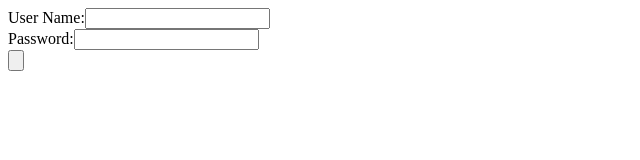
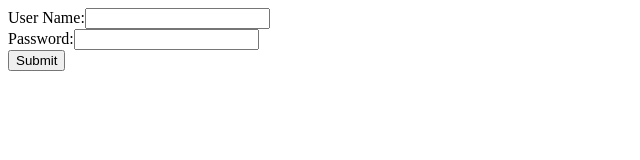
Before and after one commit to sunilbgp/sunilbgp.github.io, a plain HTML site: page index.html in a window 1280 px wide. Shown: the whole page, without its empty margins (0-640 px from the left). Drawn offline with Linux system fonts and the light colour scheme.

Commit message:
Update index.html

```diff
--- a/index.html
+++ b/index.html
@@ -5,7 +5,7 @@
     <body>
         User Name:<input type="text" value=""></input><br>
         Password:<input type="password"></input><br>
-<input type="button"></input>
+<input type="button" value="Submit"></input>
 
     </body>
 
```
